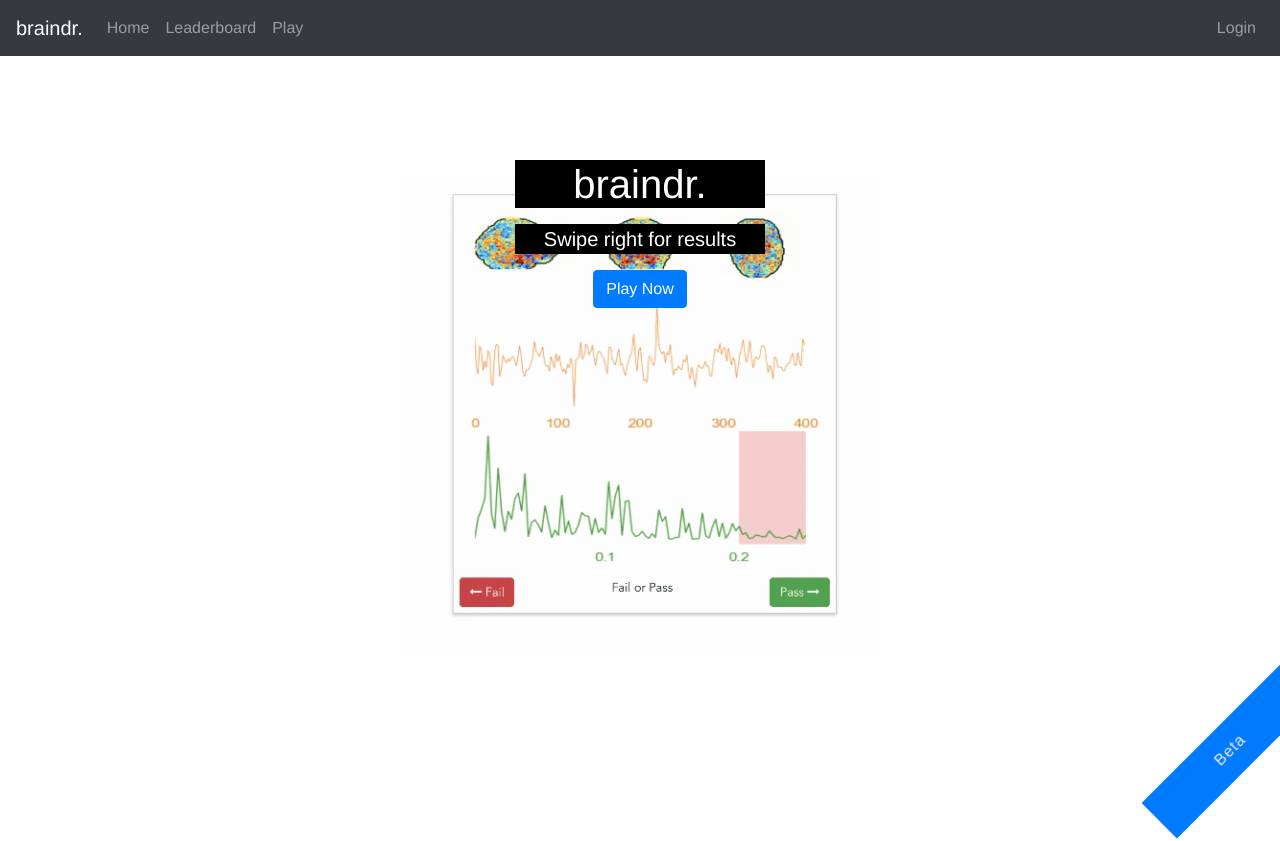
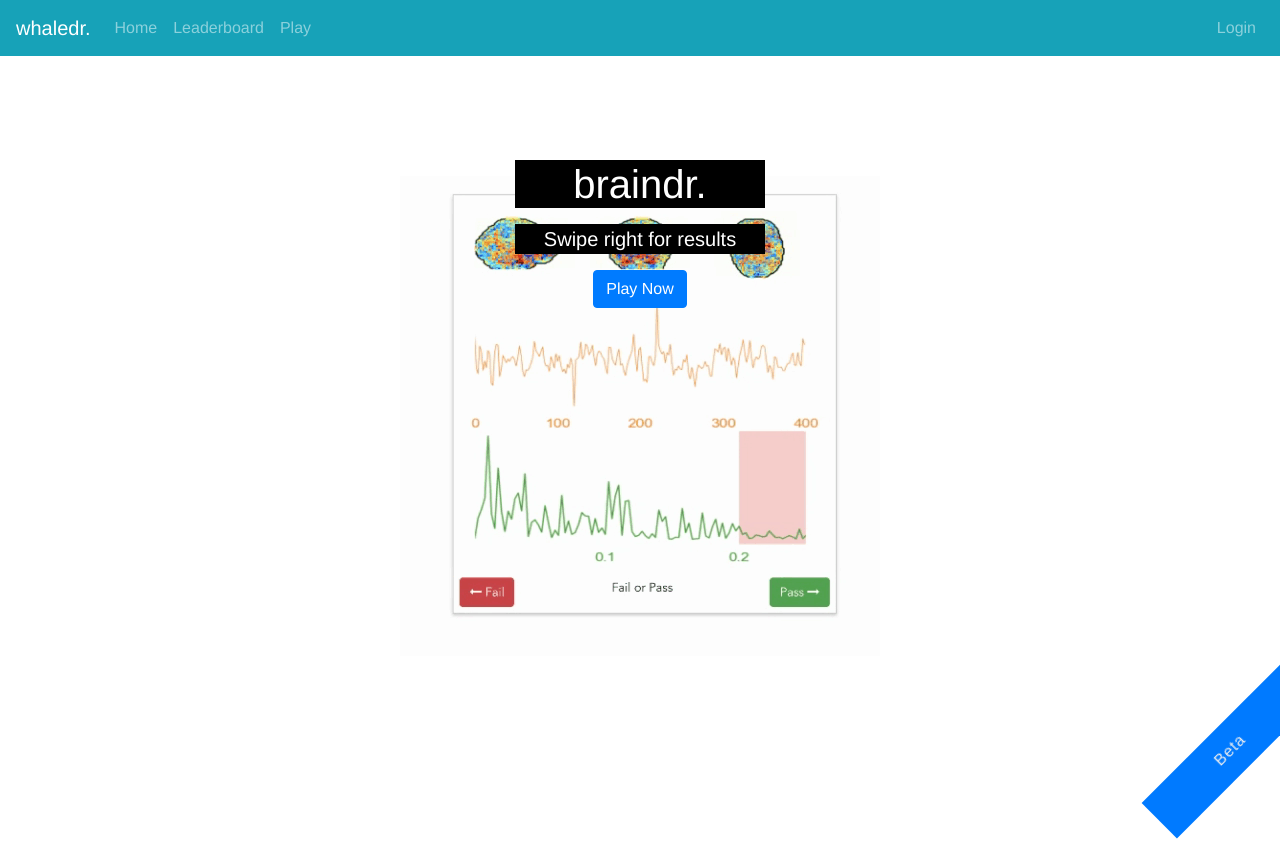
Before and after one commit to OpenNeuroLab/braindr, a Vue app: page /play in a window 1280 px wide. Shown: the top 841 px of the page. Built offline with nearby package versions, Linux system fonts and the light colour scheme; no server answers; what vue-progressive-image, vue2-hammer, vuefire would draw is missing.

Commit message:
sty: made things more whale-y

```diff
--- a/src/App.vue
+++ b/src/App.vue
@@ -10,11 +10,11 @@
     -->
     <div class="content">
       <div class="corner-ribbon bottom-right sticky blue">Beta</div>
-    <b-navbar toggleable="md" type="dark" variant="dark">
+    <b-navbar toggleable="md" type="dark" variant="info">
 
       <b-navbar-toggle target="nav_collapse"></b-navbar-toggle>
 
-      <b-navbar-brand to="/">braindr.</b-navbar-brand>
+      <b-navbar-brand to="/">whaledr.</b-navbar-brand>
 
       <!-- If the viewport is small, the navbar collapses.
           Everything in b-collapse is what gets collapsed.
```
